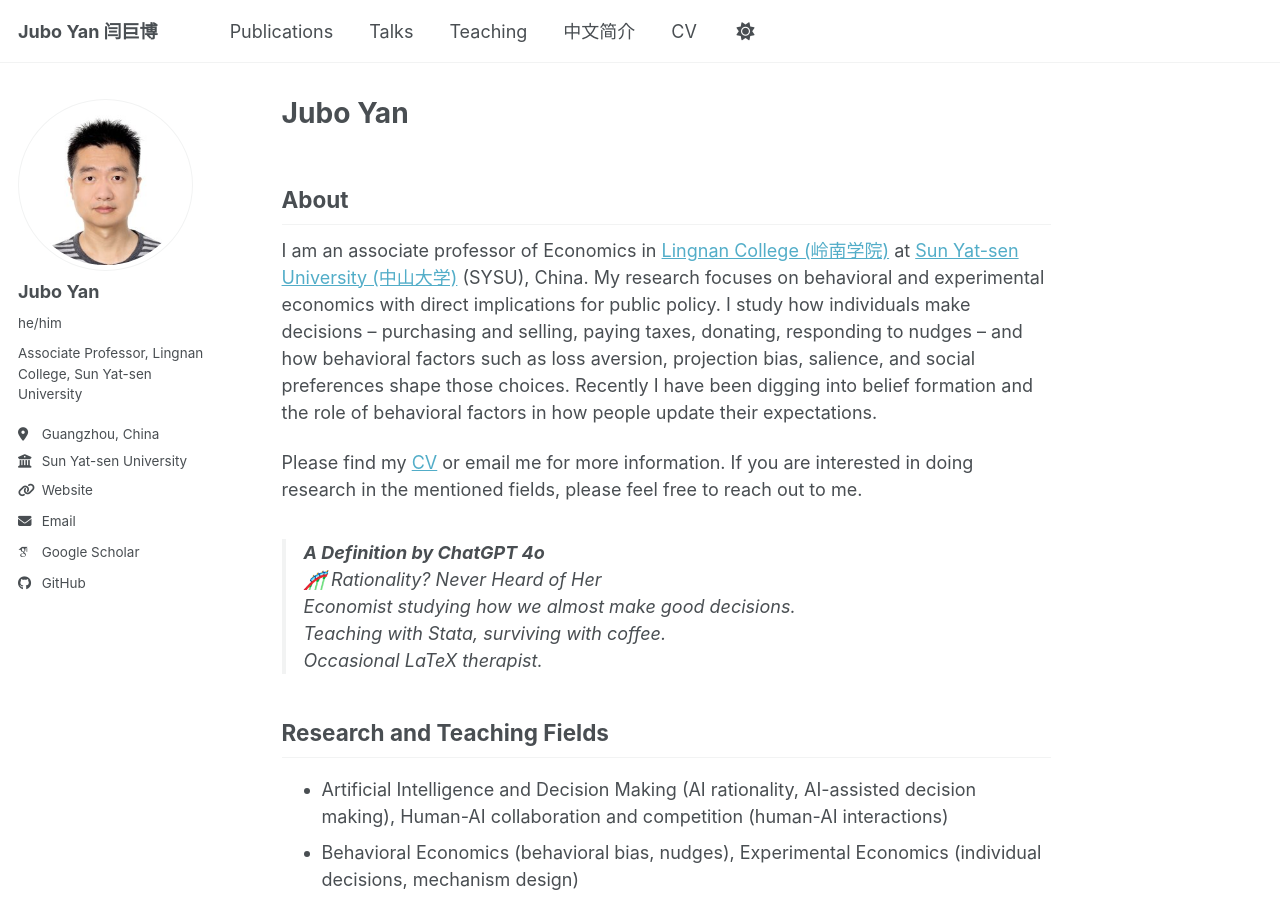
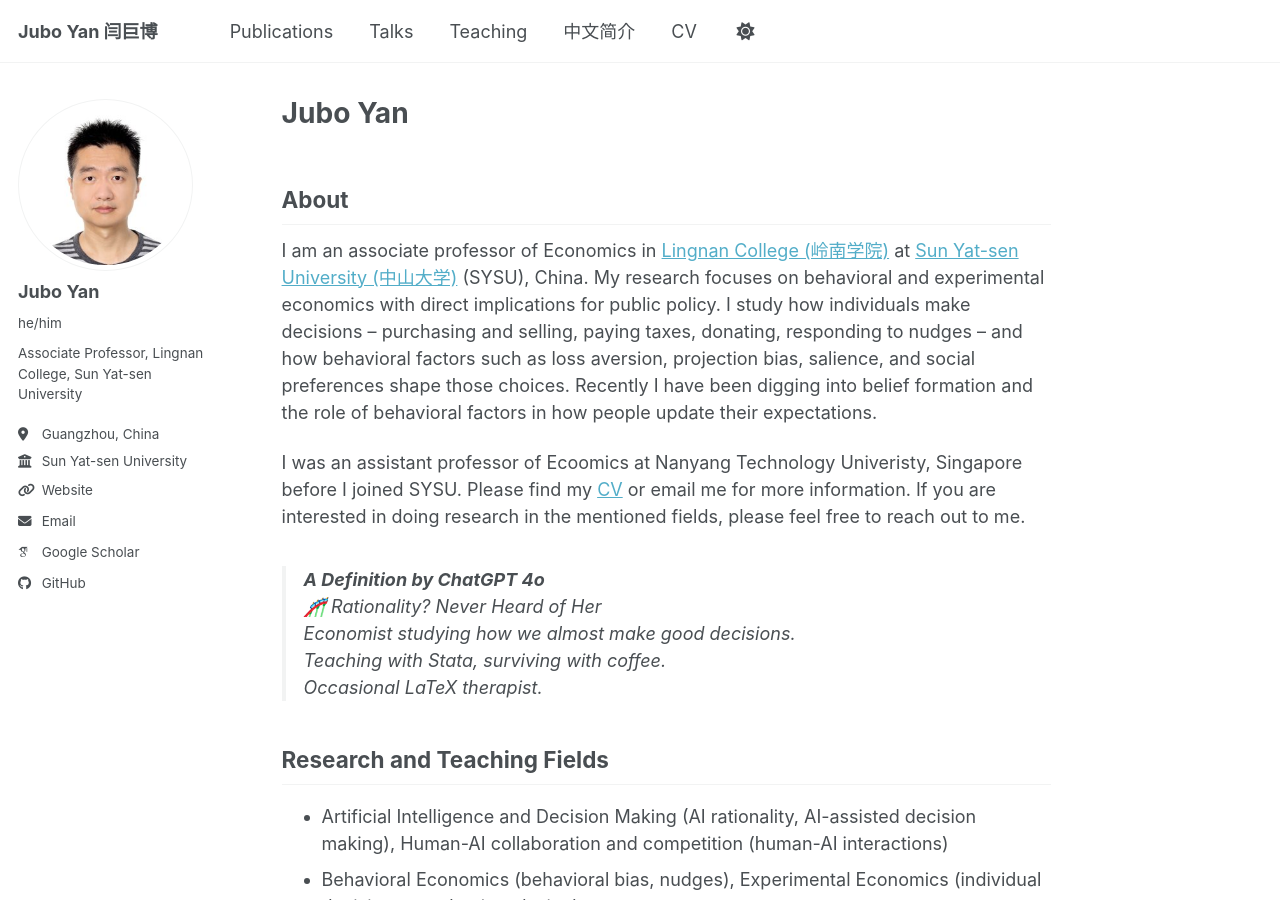
Before and after one commit to xiaogengjacky/xiaogengjacky.github.io, a Jekyll site: the page built from _pages/about.md, in a window 1280 px wide and 900 px high. Built offline with Jekyll 4.4.1, drawn with Linux system fonts in a browser that asks for light colours; some web fonts are replaced; a script bundle is joined from its source files by our own code; library files that are not in the unit come from our copies.

Commit message:
Version 03

```diff
--- a/_pages/about.md
+++ b/_pages/about.md
@@ -13,7 +13,7 @@ redirect_from:
 
 I am an associate professor of Economics in [Lingnan College (岭南学院)](https://lingnan.sysu.edu.cn/) at [Sun Yat-sen University (中山大学)](https://www.sysu.edu.cn/) (SYSU), China. My research focuses on behavioral and experimental economics with direct implications for public policy. I study how individuals make decisions -- purchasing and selling, paying taxes, donating, responding to nudges -- and how behavioral factors such as loss aversion, projection bias, salience, and social preferences shape those choices. Recently I have been digging into belief formation and the role of behavioral factors in how people update their expectations.
 
-Please find my [CV](https://www.dropbox.com/scl/fi/5iat2bc67irowknfu4tlk/juboyan_cv_2024mkt.pdf?rlkey=tg577wsi7zuzgrue3lxnld9jt&dl=0) or email me for more information. If you are interested in doing research in the mentioned fields, please feel free to reach out to me.
+I was an assistant professor of Ecoomics at Nanyang Technology Univeristy, Singapore before I joined SYSU. Please find my [CV](https://www.dropbox.com/scl/fi/5iat2bc67irowknfu4tlk/juboyan_cv_2024mkt.pdf?rlkey=tg577wsi7zuzgrue3lxnld9jt&dl=0) or email me for more information. If you are interested in doing research in the mentioned fields, please feel free to reach out to me.
 
 > **A Definition by ChatGPT 4o**
 > 🎢 Rationality? Never Heard of Her
```
